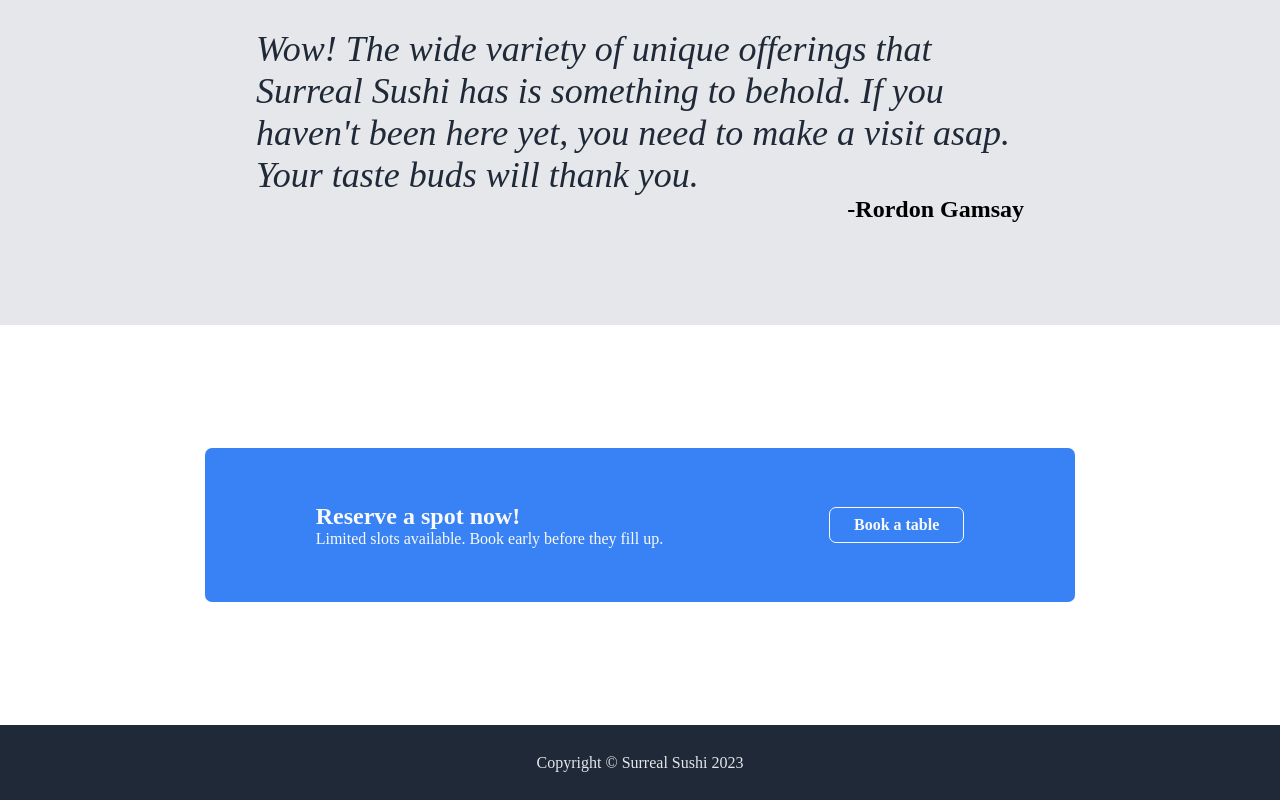
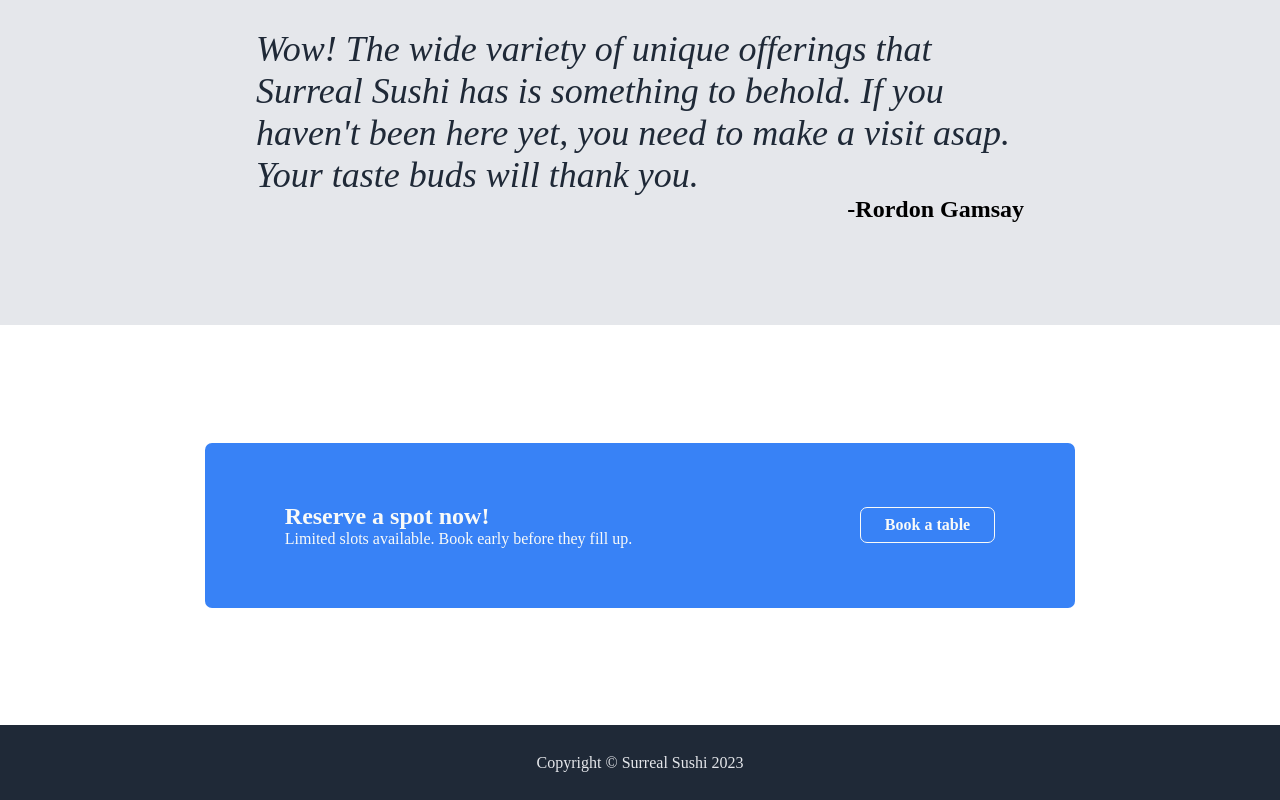
Before and after one commit to enigma9119/odin-landing-page, a plain HTML site: page index.html in a window 1280 px wide. Shown: the part 950-1750 px from the top of the page. Drawn offline with Linux system fonts and the light colour scheme.

Commit message:
Change alignment of action box items

```diff
--- a/style.css
+++ b/style.css
@@ -150,13 +150,11 @@
 .inner-box {
   display: flex;
   flex: 1;
-  height: 40%;
-  justify-content: space-around;
   align-items: center;
   color: #f9faf8;
   background-color: #3882f6;
   border-radius: 7px;
-  padding: 24px 36px;
+  padding: 60px 80px;
   gap: 16px;
 }
 
@@ -169,6 +167,7 @@
 }
 
 .action-button {
+  margin-left: auto;
   background-color: #3882f6;
   border: 1px solid #f9faf8;
   align-self: center;
```
